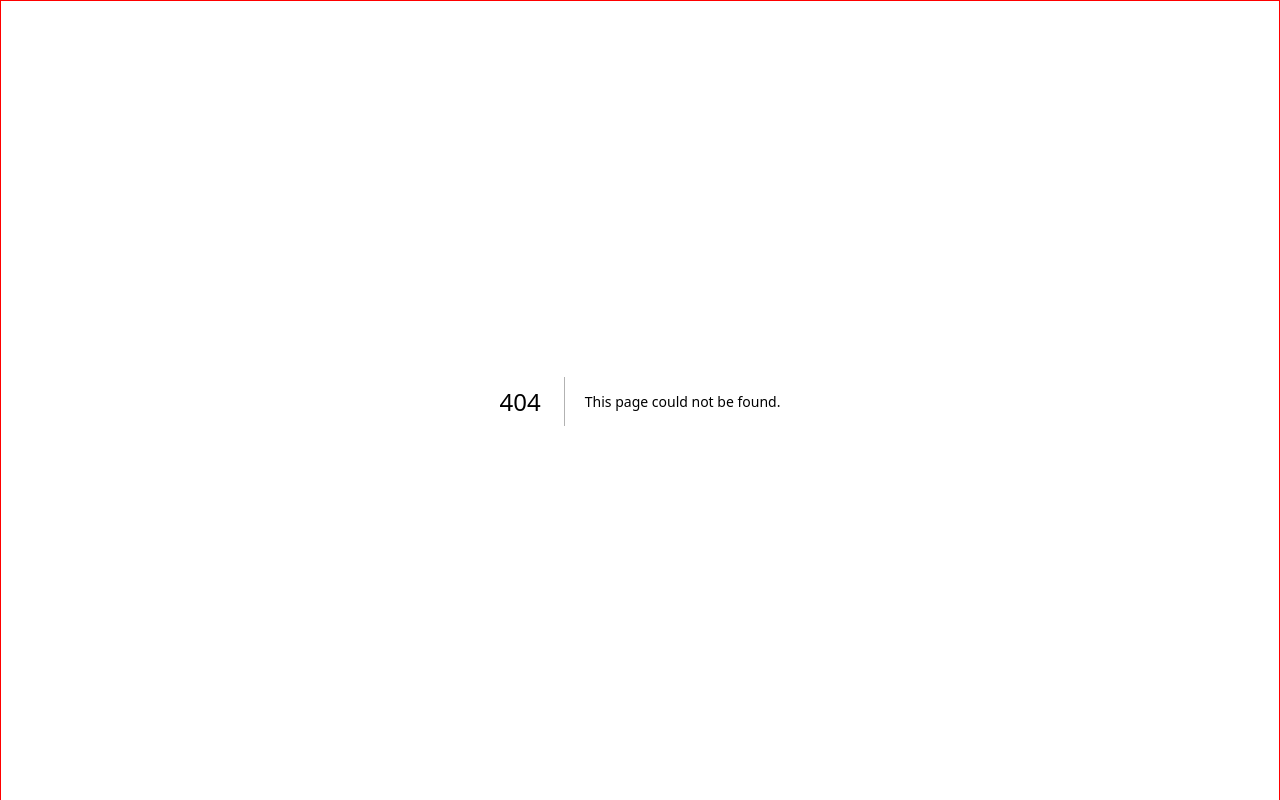
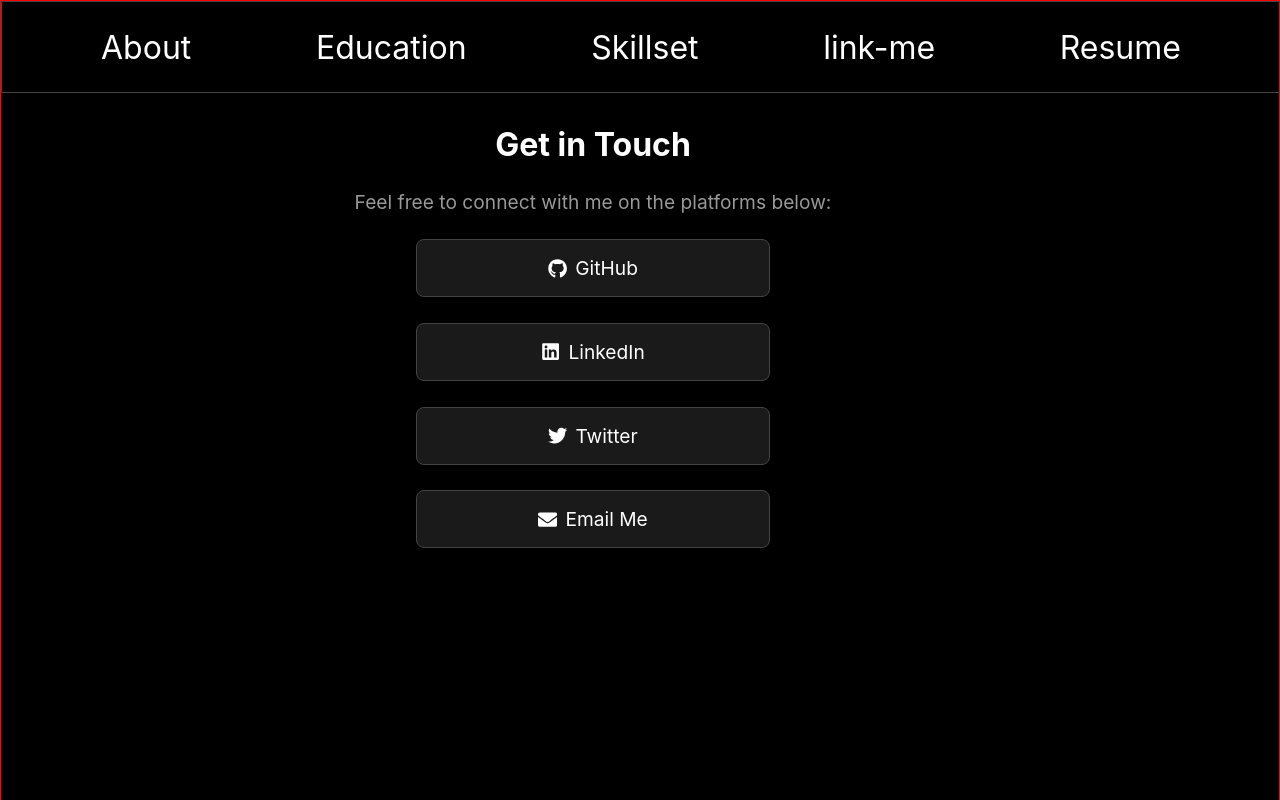
Before and after one commit to abhaybalip/portfolio-app, a Next.js app: page /contact in a window 1280 px wide. Before the commit this address had no page. Shown: the top 800 px of the page. Built offline with nearby package versions, Linux system fonts and the light colour scheme.

Commit message:
contact page :pin

```diff
--- a/src/app/asset/AppData.js
+++ b/src/app/asset/AppData.js
@@ -5,9 +5,9 @@ const NavList = [
     }, {
         name: 'Education', path: '/education'
     }, {
-        name: 'Skilset', path: '/'
+        name: 'Skillset', path: '/'
     }, {
-        name: 'link-me', path: '/'
+        name: 'link-me', path: '/contact'
     }, {
         name: 'Resume', path: '/'
     },
--- a/src/app/asset/Style/About.css
+++ b/src/app/asset/Style/About.css
@@ -1,4 +1,8 @@
-.app-main-abt {}
+.app-main-abt {
+    width: 100%;
+    max-width: var(--max-width);
+
+}
 
 .abt-img1 {
     height: var(--len-lg);
--- a/src/app/asset/Style/App.css
+++ b/src/app/asset/Style/App.css
@@ -148,7 +148,7 @@
 }
 
 .app-main {
-    width: 100%;
+    max-width: 100%;
     min-height: 100vh;
 
     padding: var(--space-sm);
@@ -158,9 +158,9 @@
 
 .app-foot {
     width: 100%;
-    position: absolute;
+    /* position: absolute;
     bottom: 0;
-    z-index: 10;
+    z-index: 10; */
 
     font-size: var(--fontsize-1);
     text-align: center;
--- /dev/null
+++ b/src/app/asset/Style/Contact.css
@@ -0,0 +1,67 @@
+.app-main-contact {
+    width: 100%;
+    max-width: var(--max-width);
+
+    text-align: center;
+}
+
+.contact-title {
+    font-size: var(--fontsize-2);
+    font-weight: bold;
+    color: var(--primary-color);
+    margin: var(--space-sm);
+}
+
+.contact-text {
+    font-size: var(--fontsize-1);
+    color: var(--secondary-color);
+    margin: var(--space-md);
+}
+
+.contact-links {
+    display: flex;
+    flex-direction: column;
+    gap: var(--space-md);
+    align-items: center;
+
+}
+
+.contact-link {
+    display: flex;
+    align-items: center;
+    justify-content: center;
+    gap: var(--space-xs);
+
+    font-size: var(--fontsize-1);
+    text-decoration: none;
+    color: var(--accent-color);
+
+
+    width: 100%;
+    max-width: 300px;
+    padding: var(--space-sm) var(--space-md);
+
+    border: 1px solid var(--border-color);
+    border-radius: var(--border-radius);
+    background: rgba(255, 255, 255, 0.1);
+    backdrop-filter: blur(5px);
+
+    transition: all 0.25s ease-in-out;
+}
+
+.contact-link:hover {
+    background-color: var(--accent-color);
+    color: var(--background-color);
+    transform: scale(1.05);
+    box-shadow: 0 0 10px var(--gray-400);
+}
+
+@media (max-width: var(--small-screen)) {
+    .app-main-contact {
+        padding: var(--space-sm);
+    }
+
+    .contact-link {
+        font-size: var(--fontsize-s-1);
+    }
+}
--- /dev/null
+++ b/src/app/contact/page.js
@@ -0,0 +1,36 @@
+'use client';
+
+import AppLayout from '../asset/AppLayout'
+import { FaGithub, FaLinkedin, FaTwitter, FaEnvelope } from 'react-icons/fa'
+
+import '../asset/Style/Contact.css'
+
+const ContactPage = () => {
+    return (
+        <div className="app-main-contact">
+            <h2 className="contact-title">Get in Touch</h2>
+            <p className="contact-text">Feel free to connect with me on the platforms below:</p>
+
+            <div className="contact-links">
+                <a href="https://github.com/abhaybalip/" target="_blank" rel="noopener noreferrer" className="contact-link">
+                    <FaGithub /> GitHub
+                </a>
+                <a href="https://linkedin.com/in/abhaybalip/" target="_blank" rel="noopener noreferrer" className="contact-link">
+                    <FaLinkedin /> LinkedIn
+                </a>
+                <a href="https://twitter.com/abhaybalip/" target="_blank" rel="noopener noreferrer" className="contact-link">
+                    <FaTwitter /> Twitter
+                </a>
+                <a href="mailto:abhay.balip01@gmail.com" className="contact-link">
+                    <FaEnvelope /> Email Me
+                </a>
+            </div>
+        </div>
+    )
+}
+
+function Page() {
+    return AppLayout({ main: ContactPage() })
+}
+
+export default Page
```
Also changed, not shown: 1 other file (tests, documents, lock files or other folders).
